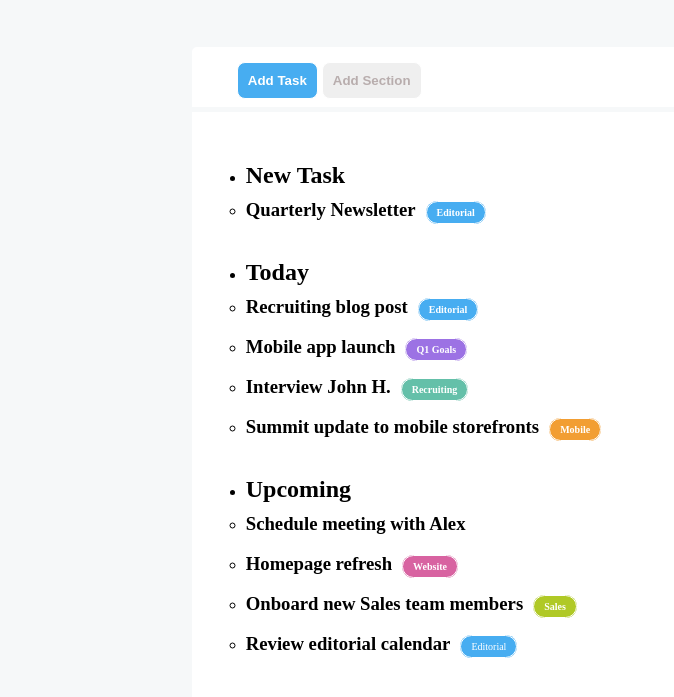
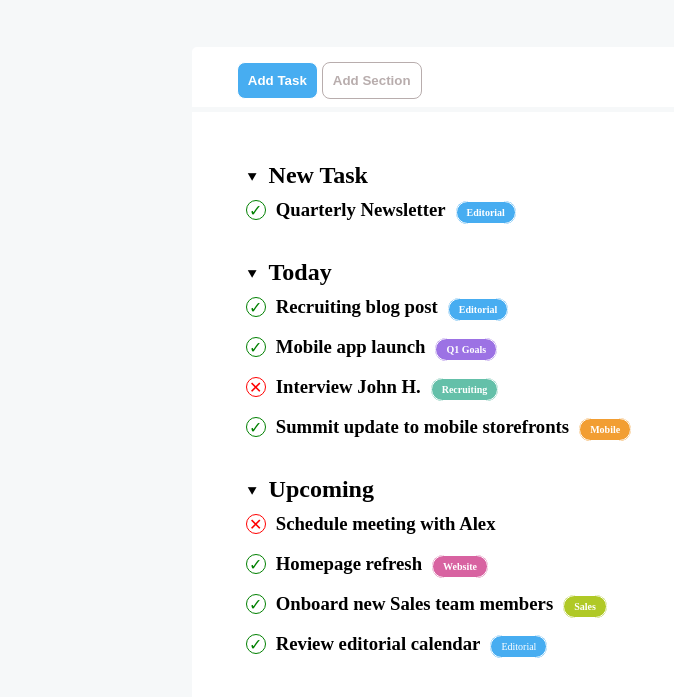
Before and after one commit to MassimilianoRocco/html-css-toboolist, a plain HTML site: page index.html in a window 1280 px wide. Shown: the part 83-780 px from the top of the page, without its empty margins (0-674 px from the left). Drawn offline with Linux system fonts and the light colour scheme.

Commit message:
Added: lists icons (to be fixed)

```diff
--- a/index.html
+++ b/index.html
@@ -25,31 +25,31 @@
         <section class="container-toboolist">
 
             <ul class="ul-titles">
-                <li class="li-titles"><h1>New Task</h1>
+                <li class="li-titles"><span class="triangle">&#11206;</span><h1>New Task</h1>
                     <ul>
-                        <li><h3>Quarterly Newsletter<span class="blue box">Editorial</span></h3></li>
+                        <li><span class="true">&#10003;</span><h3>Quarterly Newsletter<span class="blue box">Editorial</span></h3></li>
                     </ul>
                 </li>
             </ul>
 
             <ul class="ul-titles">
-                <li class="li-titles"><h1>Today</h1>
+                <li class="li-titles"><span class="triangle">&#11206;</span><h1>Today</h1>
                     <ul>
-                        <li><h3>Recruiting blog post<span class="blue box">Editorial</span></h3></li>
-                        <li><h3>Mobile app launch<span class="violet box">Q1 Goals</span></h3></li>
-                        <li><h3>Interview John H.<span class="aquamarine box">Recruiting</span></h3></li>
-                        <li><h3>Summit update to mobile storefronts<span class="orange box">Mobile</span></h3></li>
+                        <li><span class="true">&#10003;</span><h3>Recruiting blog post<span class="blue box">Editorial</span></h3></li>
+                        <li><span class="true">&#10003;</span><h3>Mobile app launch<span class="violet box">Q1 Goals</span></h3></li>
+                        <li><span class="false">&#10005;</span><h3>Interview John H.<span class="aquamarine box">Recruiting</span></h3></li>
+                        <li><span class="true">&#10003;</span><h3>Summit update to mobile storefronts<span class="orange box">Mobile</span></h3></li>
                     </ul>
                 </li>
             </ul>
 
             <ul class="ul-titles">
-                <li class="li-titles"><h1>Upcoming</h1>
+                <li class="li-titles"><span class="triangle">&#11206;</span><h1>Upcoming</h1>
                     <ul>
-                        <li><h3>Schedule meeting with Alex</h3></li>
-                        <li><h3>Homepage refresh<span class="pink box">Website</span></h3></li>
-                        <li><h3>Onboard new Sales team members<span class="green box">Sales</span></h3></li>
-                        <li><h3>Review editorial calendar</h3><span class="blue box">Editorial</span></li>
+                        <li><span class="false">&#10005;</span><h3>Schedule meeting with Alex</h3></li>
+                        <li><span class="true">&#10003;</span><h3>Homepage refresh<span class="pink box">Website</span></h3></li>
+                        <li><span class="true">&#10003;</span><h3>Onboard new Sales team members<span class="green box">Sales</span></h3></li>
+                        <li><span class="true">&#10003;</span><h3>Review editorial calendar</h3><span class="blue box">Editorial</span></li>
                     </ul>
                 </li>
             </ul>
--- a/style/style.css
+++ b/style/style.css
@@ -51,6 +51,8 @@ button{
 
 .second-button{
     color:rgb(184, 173, 173);
+    background-color: white;
+    border: 1px solid rgb(184,173,173);
 }
 
 .container-toboolist{
@@ -65,10 +67,43 @@ button{
     margin-top: 30px;
 }
 
+ul{
+    list-style: none;
+}
+
 li{
+    padding-right: 10px;
     margin-top: 10px;
 }
 
+h1{
+    display: inline-block;
+}
+
+.triangle{
+    margin-right: 10px;
+}
+
+.true{
+    display: inline-block;
+    border: 1px solid green;
+    border-radius: 50%;
+    color: green;
+    width: 20px;
+    height: 20px;
+    text-align: center;
+    margin-right: 10px;
+}
+.false{
+    display: inline-block;
+    border: 1px solid red;
+    border-radius: 50%;
+    color: red;
+    width: 20px;
+    height: 20px;
+    text-align: center;
+    margin-right: 10px;
+}
 
 h3{
     display: inline-block;
```
